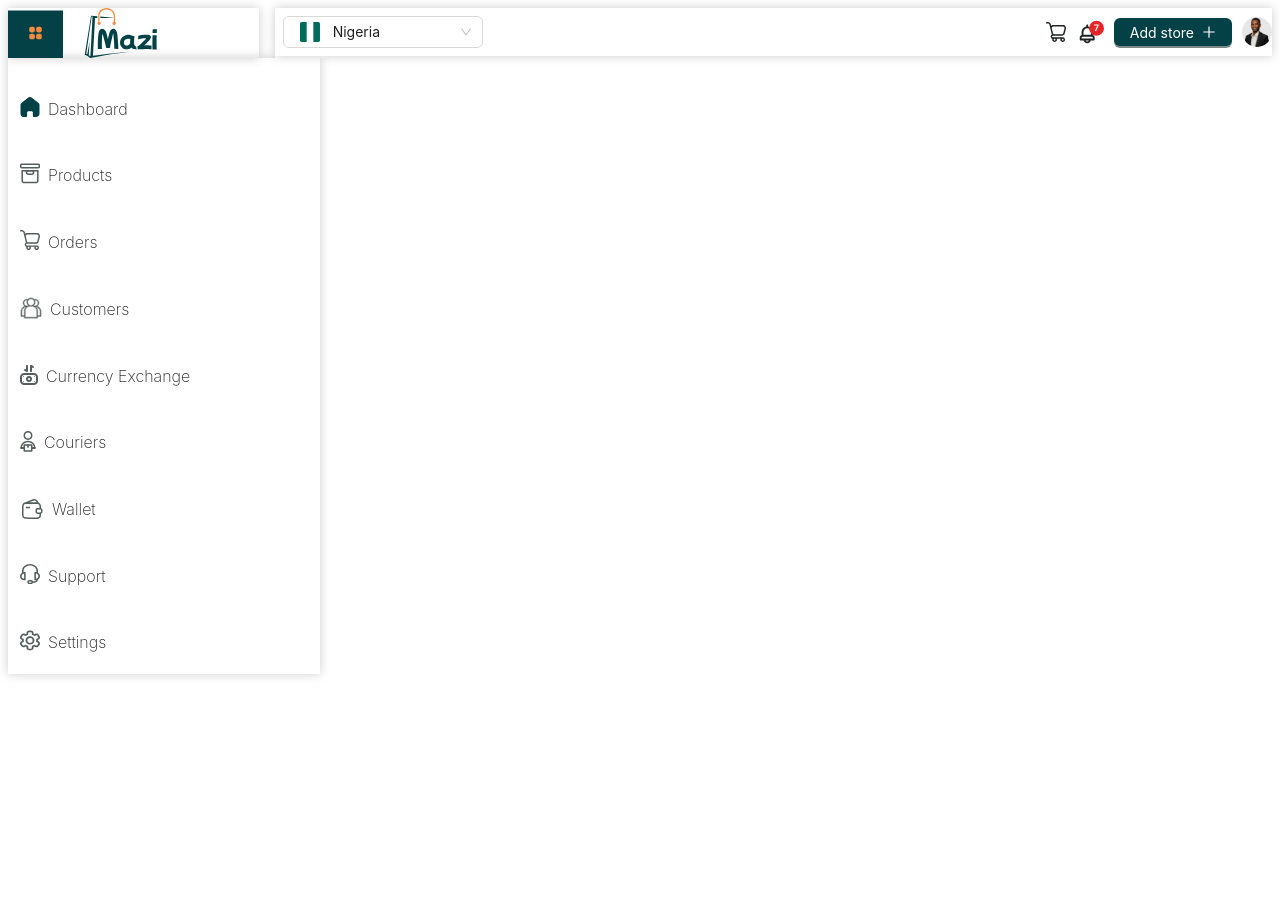
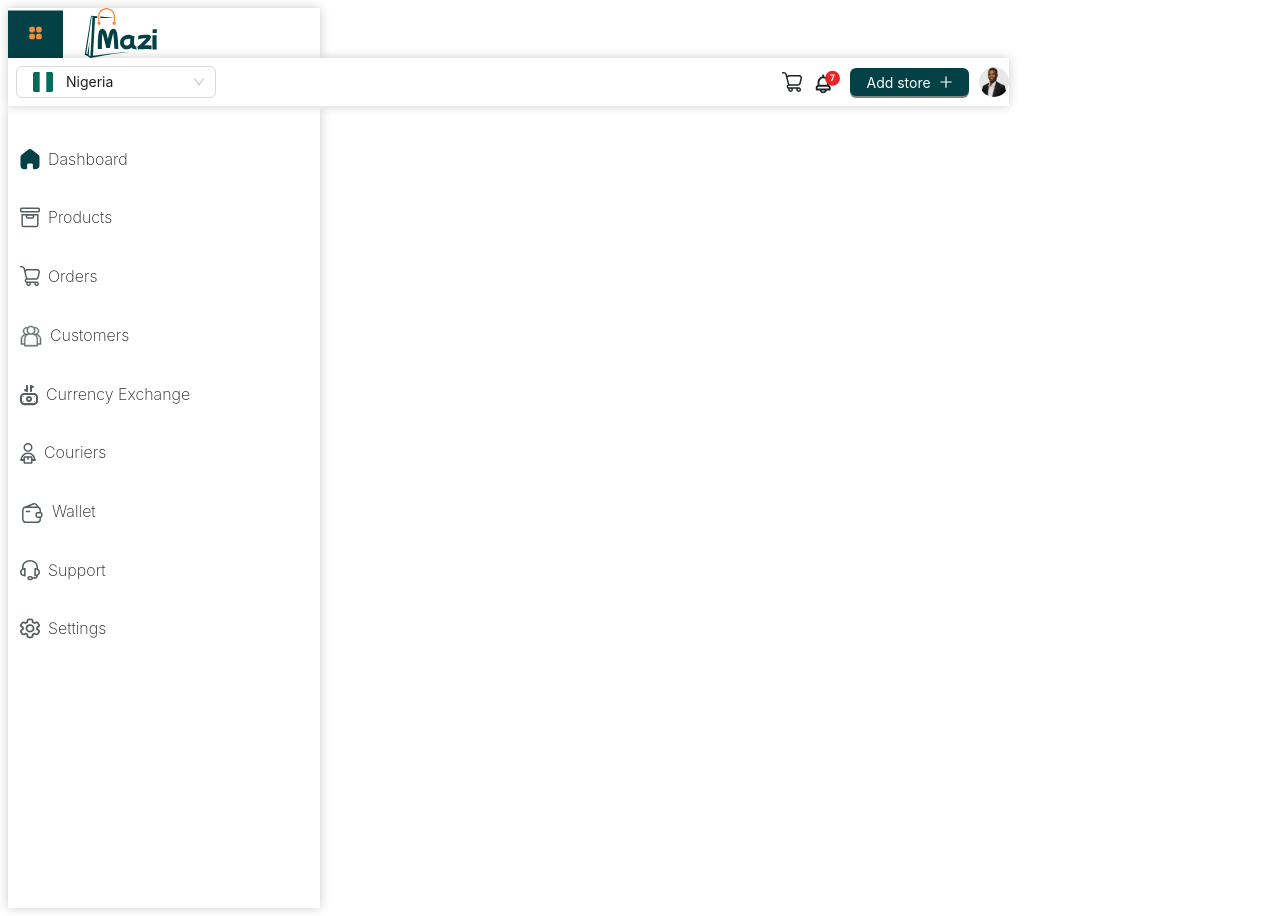
Before and after one commit to AustinRexi/Mazi, a React (Vite) app: page /Settings in a window 1280 px wide. Before the commit the page ends 800 px from the top, so only its background shows below. Built offline with nearby package versions, Linux system fonts and the light colour scheme.

Commit message:
fix few bugs

```diff
--- a/src/Layout/Navbar.jsx
+++ b/src/Layout/Navbar.jsx
@@ -31,10 +31,11 @@ const Navbar = () => {
   ];
   return (
     <div>
-      <Row gutter={[16, 16]}>
-        <Col span={5}>
+      <Row>
+        <Col>
           <div
             style={{
+              width: "39vh",
               background: "#white",
               height: "50px",
               display: "flex",
--- a/src/Layout/Sidebar.jsx
+++ b/src/Layout/Sidebar.jsx
@@ -1,4 +1,3 @@
-import React from "react";
 import { Space, Typography } from "antd";
 import homeIcon from "../utils/icons/home.svg";
 import productIcon from "../utils/icons/product.svg";
@@ -55,16 +54,23 @@ const Sidebar = () => {
       <div
         style={{
           width: "39vh",
-          height: "auto",
+          minHeight: "100vh",
           boxShadow: "0 0 10px rgba(0, 0, 0, 0.2)",
         }}
       >
         <Space direction="vertical" style={{ width: "100%", padding: 12 }}>
           {side.map((item, index) => (
-            <div key={index} style={{ display: "flex" }}>
-              <img src={item.icon} alt="" />
+            <div key={index} style={{ display: "flex", marginBottom: 0 }}>
+              <img src={item.icon} alt="" style={{ marginTop: "12px" }} />
 
-              <Title level={5} style={{ marginLeft: "8px", fontWeight: 200 }}>
+              <Title
+                level={5}
+                style={{
+                  marginLeft: "8px",
+                  fontWeight: 200,
+                  marginBottom: 0,
+                }}
+              >
                 {item.name}
               </Title>
             </div>
```
